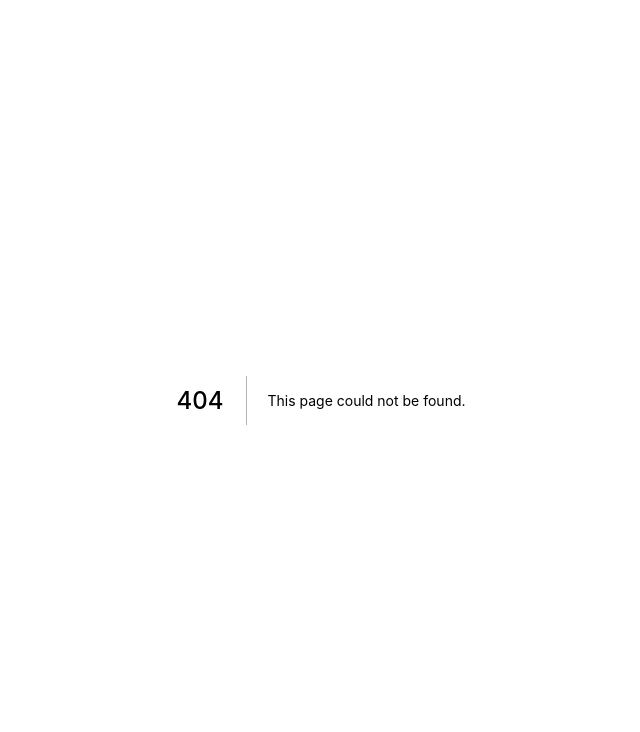
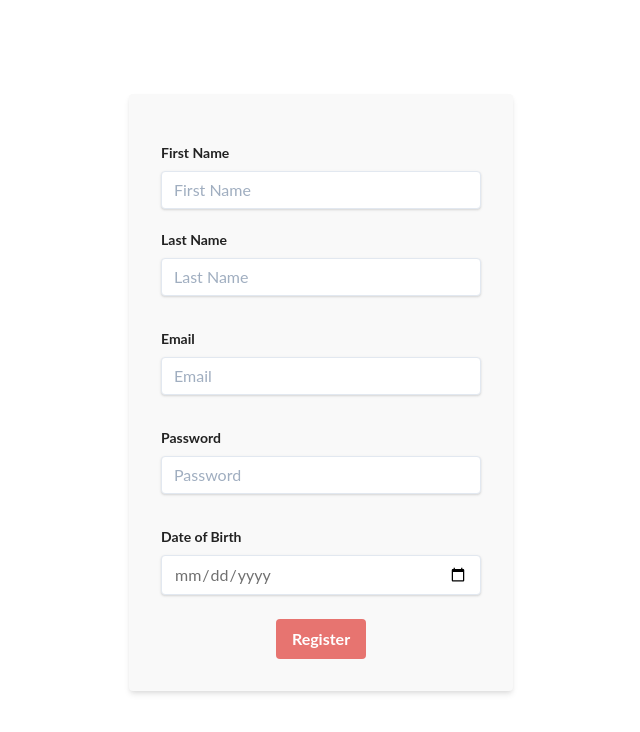
Before and after one commit to thangplum/yume-frontend, a Next.js app: page /registration in a window 1280 px wide. Before the commit this address had no page. Shown: the top 732 px of the page, without its empty margins (319-959 px from the left). Built offline with nearby package versions, Linux system fonts and the light colour scheme.

Commit message:
Add registration page

```diff
--- a/components/ErrorMessage.js
+++ b/components/ErrorMessage.js
@@ -1,7 +1,8 @@
 import React from "react";
 
 export default ({ message }) => (
-  <span className="max-w-sm bg-yume-red-darker text-white flex justify-center items-center py-3 font-medium text-base rounded ">
+  <span className="max-w-sm bg-yume-red-darker text-white flex justify-center text-center py-3 font-medium text-base rounded ">
     {message}
   </span>
+
 );
--- a/components/IndexPage.js
+++ b/components/IndexPage.js
@@ -5,6 +5,7 @@ import HumanLabCoat from "../icons/yume_human_blue_lab_coat.svg";
 import HumanYellowTwo from "../icons/yume_human_yellow_two.svg";
 import YumeHomeDemo from "../icons/yume_home_demo.svg";
 import Header from "./Header";
+import '../style.css';
 
 const IndexPage = () => (
   <div>
--- /dev/null
+++ b/components/RegisForm.js
@@ -0,0 +1,188 @@
+import '../style.css';
+import React, { useState } from "react";
+import * as validator from "validator";
+import ErrorMessage from "../components/ErrorMessage";
+import ValidRegis from "../components/ValidRegistration";
+
+const validateForm = (firstname, lastname, email, password, bday, showError) => {
+    if (!firstname || !lastname || !email || !password || !bday || !validator.isEmail(email) || !validator.isAlpha(firstname) || !validator.isAlpha(lastname)) {
+        if (!firstname) {
+            showError("firstname", "Enter a valid first name.");
+        }
+        if (!lastname) {
+            showError("lastname", "Enter a valid last name.");
+        }
+        if (!email) {
+            showError("email", "Enter a valid email.");
+        }
+        if (!password) {
+            showError("password", "Enter a valid password.");
+        }
+        if (!bday) {
+            showError("bday", "Enter a valid date of birth.");
+        }
+        if (firstname && !validator.isAlpha(firstname)) {
+            showError("firstname", "Invalid first name.");
+        }
+        if (lastname && !validator.isAlpha(lastname)) {
+            showError("lastname", "Invalid last name.");
+        }
+        if (email && !validator.isEmail(email)) {
+            showError("email", "Invalid email.");
+        }
+        return false;
+    }
+    return true;
+  };
+
+const useInput = initialValue => {
+    const [value, setValue] = useState(initialValue);
+    return {
+        value,
+        setValue,
+        reset: () => setValue(""),
+        bind: {
+            value,
+            onChange: event => {
+                setValue(event.target.value);
+            }
+        }
+    };
+};
+
+function RegisForm(props){
+    const {value: fname, bind: fnameBind} = useInput("");
+    const {value: lname, bind: lnameBind} = useInput("");
+    const {value: email, bind: emailBind} = useInput("");
+    const {value: password, bind: passwordBind} = useInput("");
+    const {value: bday, bind: bdayBind} = useInput("");
+    const [isVisible, setVisible] = useState(null);
+
+    const handleSubmit = event => {
+        event.preventDefault();
+        if (!validateForm(fname, lname, email, password, bday, props.showError)) {
+            return;
+        }
+        setVisible(true);
+        //props.handleRegister(fname, lname, email, password, bday);
+    };
+
+    return (
+        <div className="w-full max-w-sm">
+            <div className="relative">
+                {isVisible ?
+                    <ValidRegis />
+                    :
+                    <form
+                    onSubmit={handleSubmit}
+                    className="bg-yume-light shadow-md rounded px-8 pt-6 pb-8 mb-4"
+                >
+                    <br />
+                    <div className="mb-5">
+                        <label
+                            className="block text-yume-text-black text-sm font-bold mb-2"
+                            htmlFor="firstname"
+                        >
+                            First Name
+                        </label>
+
+                        <input
+                            className="shadow appearance-none border rounded w-full py-2 px-3 text-yume-text leading-tight focus:outline-none focus:shadow-outline"
+                            id="firstname"
+                            type="text"
+                            value={fname || ""}
+                            placeholder="First Name"
+                            {...fnameBind}
+                        />
+                        {props.error.firstname && (
+                            <p className="help is-danger">{props.error.firstname}</p>
+                        )}
+                    </div>
+                    <div className="mb-5">
+                        <label
+                            className="block text-yume-text-black text-sm font-bold mb-2"
+                            htmlFor="lastname"
+                        >
+                        Last Name
+                        </label>
+                        <input
+                            className="shadow appearance-none border  rounded w-full py-2 px-3 text-yume-text mb-3 leading-tight focus:outline-none focus:shadow-outline"
+                            id="lastname"
+                            type="text"
+                            placeholder="Last Name"
+                            {...lnameBind}
+                        />
+                        {props.error.lastname && (
+                            <p className="help is-danger">{props.error.lastname}</p>
+                        )}
+                    </div>
+                    <div className="mb-5">
+                        <label
+                            className="block text-yume-text-black text-sm font-bold mb-2"
+                            htmlFor="email"
+                        >
+                        Email
+                        </label>
+                        <input
+                            className="shadow appearance-none border  rounded w-full py-2 px-3 text-yume-text mb-3 leading-tight focus:outline-none focus:shadow-outline"
+                            id="email"
+                            type="text"
+                            placeholder="Email"
+                            {...emailBind}
+                        />
+                        {props.error.email && (
+                            <p className="help is-danger">{props.error.email}</p>
+                        )}
+                    </div>
+                    <div className="mb-5">
+                        <label
+                            className="block text-yume-text-black text-sm font-bold mb-2"
+                            htmlFor="password"
+                        >
+                        Password
+                        </label>
+                        <input
+                            className="shadow appearance-none border  rounded w-full py-2 px-3 text-yume-text mb-3 leading-tight focus:outline-none focus:shadow-outline"
+                            id="password"
+                            type="password"
+                            placeholder="Password"
+                            {...passwordBind}
+                        />
+                        {props.error.password && (
+                            <p className="help is-danger">{props.error.password}</p>
+                        )}
+                    </div>
+                    <div className="mb-7">
+                        <label
+                            className="block text-yume-text-black text-sm font-bold mb-2"
+                            htmlFor="bday"
+                        >
+                        Date of Birth
+                        </label>
+                        <input
+                            className="shadow appearance-none border rounded w-full py-2 px-3 text-yume-text mb-6 leading-tight focus:outline-none focus:shadow-outline"
+                            id="bday"
+                            type="date"
+                            {...bdayBind}
+                        />
+                        {props.error.bday && (
+                            <p className="help is-danger">{props.error.bday}</p>
+                        )}
+                    </div>
+                    <div className="flex items-center justify-center">
+                        <button
+                        className="bg-yume-red hover:bg-yume-red-darker text-white font-bold py-2 px-4 rounded focus:outline-none focus:shadow-outline"
+                        type="submit"
+                        >
+                        Register
+                        </button>
+                    </div>
+                </form>
+                }
+
+            </div>
+        </div>
+    );
+}
+
+export default RegisForm;
--- a/components/Submit.js
+++ b/components/Submit.js
@@ -1,6 +1,7 @@
 import { useMutation } from '@apollo/react-hooks'
 import gql from 'graphql-tag'
 import { ALL_POSTS_QUERY, allPostsQueryVars } from './PostList'
+import '../style.css'
 
 const CREATE_POST_MUTATION = gql`
   mutation createPost($title: String!, $url: String!) {
--- /dev/null
+++ b/components/ValidRegistration.js
@@ -0,0 +1,14 @@
+import React from "react";
+import '../style.css';
+
+function ValidRegis() {
+    return (
+        <div className="max-w-sm bg-yume-red-darker text-white flex justify-center text-center font-medium text-base rounded">
+            <div className="sm:flex px-6 py-3">
+                <p>Register Succesful! Please check your email inbox for verify email.</p>
+            </div>
+        </div>
+    );
+};
+
+export default ValidRegis;
--- a/pages/login.js
+++ b/pages/login.js
@@ -5,6 +5,7 @@ import redirect from "../lib/redirect";
 
 import { withApollo } from "../lib/apollo";
 import LoginForm from "../components/LoginForm";
+import RegisForm from "../components/RegisForm";
 import { useState } from "react";
 
 function Login() {
--- /dev/null
+++ b/pages/registration.js
@@ -0,0 +1,59 @@
+import { withApollo } from "../lib/apollo";
+import {useState} from "react";
+import { useApolloClient } from "@apollo/react-hooks";
+import RegisForm from '../components/RegisForm';
+
+function Registration() {
+    const client = useApolloClient();
+    const [error, setError] = useState({});
+
+    const showError = (error, errorMsg) => {
+        if (error == "firstname") {
+            setError(prevError => {
+                return {...prevError, firstname: errorMsg}
+            });
+        }
+        if (error == "lastname") {
+            setError(prevError => {
+                return {...prevError, lastname: errorMsg}
+            });
+        }
+        if (error == "email") {
+            setError(prevError => {
+                return {...prevError, email: errorMsg}
+            });
+        }
+        if (error == "password") {
+            setError(prevError => {
+                return {...prevError, password: errorMsg}
+            });
+        }
+        if (error == "bday") {
+            setError(prevError => {
+                return {...prevError, bday: errorMsg}
+            });
+        }
+
+        //setError(errorMsg);
+        // reset the error message after 3 seconds
+        window.setTimeout(() => {
+        setError({});
+        }, 3000);
+        return { error, showError };
+    };
+
+    //const toggleContent = ();
+
+    return (
+        <div className="flex h-screen justify-center items-center">
+            <RegisForm
+
+                error={error}
+
+                showError={showError}
+            />
+        </div>
+    );
+}
+
+export default withApollo(Registration);
```
Also changed, not shown: 1 other file (tests, documents, lock files or other folders).
